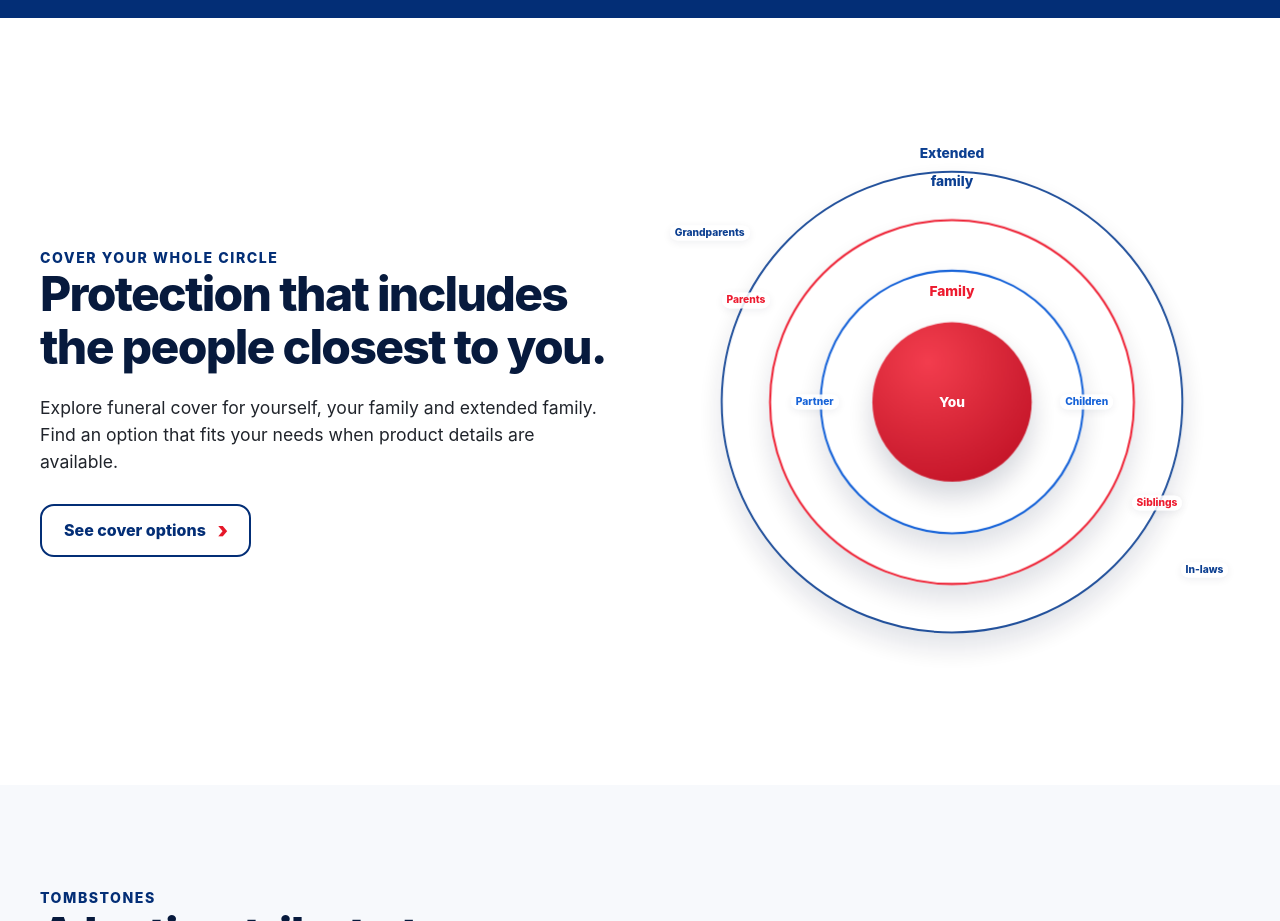
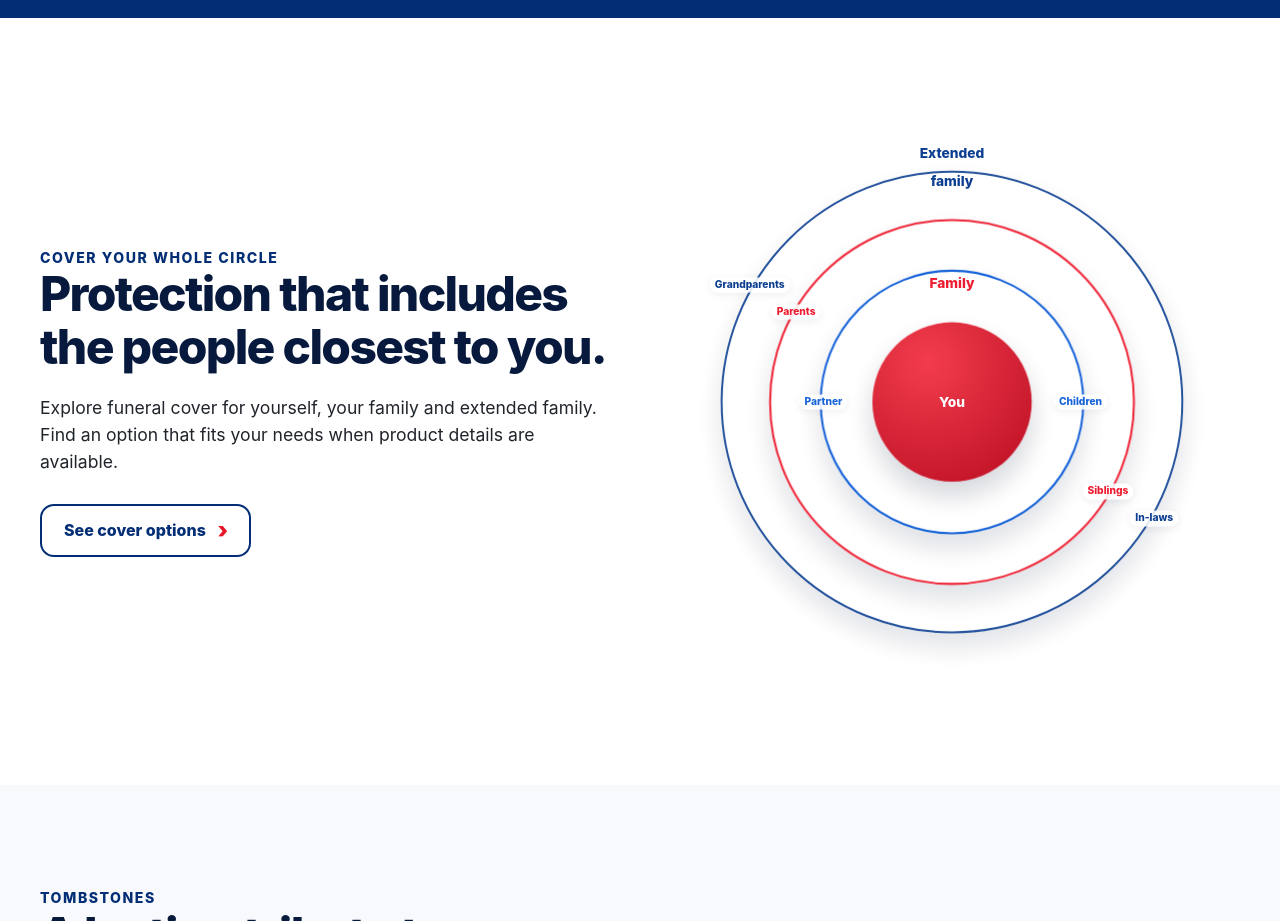
Before and after one commit to tiro-insure/tiro-insure, an Astro site: page / in a window 1280 px wide. Shown: the part 1048-1969 px from the top of the page. Built offline with nearby package versions, Linux system fonts and the light colour scheme; Astro itself is replaced by a stand-in of ours.

Commit message:
Align family labels with orbit rings

```diff
--- a/src/pages/index.astro
+++ b/src/pages/index.astro
@@ -139,27 +139,27 @@ const testimonialPlaceholders = [
   .section-header .heading { max-width: 760px; margin: 0; }
   .tombstone-copy > .eyebrow, .tombstone-copy > .heading { display: none; }
   .circle-card, .memorial-art { min-height: 320px; position: relative; overflow: hidden; background: var(--tiro-soft-white); }
-  .circle-card { min-height: 562px; display: grid; place-items: center; isolation: isolate; overflow: visible; border: 0; background: transparent; }
+  .circle-card { width: min(100%, 562px); min-height: 0; aspect-ratio: 1; justify-self: center; display: grid; place-items: center; isolation: isolate; overflow: visible; border: 0; background: transparent; }
   .ripple { position: absolute; top: 50%; left: 50%; border: 2px solid white; border-radius: 50%; box-shadow: 0 14px 28px #071a3d24, inset 0 1px #ffffff66; transform: translate(-50%, -50%); animation: ripple-breathe 5s ease-in-out infinite; }
-  .ripple-one { z-index: 4; width: 156px; height: 156px; border: 0; background: radial-gradient(circle at 35% 25%, #f33a4b, #b9081c); box-shadow: 0 14px 28px #071a3d30; }
-  .ripple-two { z-index: 3; width: 257px; height: 257px; border-color: #1763d8; background: transparent; animation-delay: -.8s; }
-  .ripple-three { z-index: 2; width: 360px; height: 360px; border-color: #ed1b2f; background: transparent; animation-delay: -1.6s; }
-  .ripple-four { z-index: 1; width: 467px; height: 467px; border-color: #0c3f91; background: transparent; animation-delay: -2.4s; }
+  .ripple-one { z-index: 4; width: 27.76%; aspect-ratio: 1; border: 0; background: radial-gradient(circle at 35% 25%, #f33a4b, #b9081c); box-shadow: 0 14px 28px #071a3d30; }
+  .ripple-two { z-index: 3; width: 45.73%; aspect-ratio: 1; border-color: #1763d8; background: transparent; animation-delay: -.8s; }
+  .ripple-three { z-index: 2; width: 64.06%; aspect-ratio: 1; border-color: #ed1b2f; background: transparent; animation-delay: -1.6s; }
+  .ripple-four { z-index: 1; width: 83.10%; aspect-ratio: 1; border-color: #0c3f91; background: transparent; animation-delay: -2.4s; }
   .circle-label { position: absolute; z-index: 5; color: var(--tiro-navy); font-size: .86rem; font-weight: 800; line-height: 1.05; text-align: center; }
   .circle-you { top: 50%; left: 50%; color: white; transform: translate(-50%, -50%); }
-  .circle-family { top: 78%; left: 50%; color: #ed1b2f; transform: translate(-50%, -275px); }
+  .circle-family { top: 29%; left: 50%; color: #ed1b2f; transform: translate(-50%, -50%); }
   .circle-extended { top: 7%; left: 50%; color: #0c3f91; transform: translate(-50%, 0); }
   .extended-word { position: relative; top: -14px; }
   .circle-member { position: absolute; z-index: 5; padding: 2px 5px; border-radius: 99px; background: #ffffffde; font-size: .64rem; font-weight: 800; line-height: 1.1; white-space: nowrap; box-shadow: 0 2px 8px #071a3d12; }
-  .member-partner, .member-children { top: 50%; color: #1763d8; transform: translateY(-50%); }
-  .member-partner { left: 22%; }
-  .member-children { right: 22%; }
-  .member-parents, .member-siblings { color: #ed1b2f; transform: translateY(-50%); }
-  .member-parents { top: 32%; left: 10%; }
-  .member-siblings { top: 68%; right: 10%; }
-  .member-grandparents, .member-inlaws { color: #0c3f91; transform: translateY(-50%); }
-  .member-grandparents { top: 20%; left: 1%; }
-  .member-inlaws { top: 80%; right: 2%; }
+  .member-partner, .member-children { top: 50%; color: #1763d8; transform: translate(-50%, -50%); }
+  .member-partner { left: 27.135%; }
+  .member-children { left: 72.865%; }
+  .member-parents, .member-siblings { color: #ed1b2f; transform: translate(-50%, -50%); }
+  .member-parents { top: 34%; left: 22.26%; }
+  .member-siblings { top: 66%; left: 77.74%; }
+  .member-grandparents, .member-inlaws { color: #0c3f91; transform: translate(-50%, -50%); }
+  .member-grandparents { top: 29.225%; left: 14.02%; }
+  .member-inlaws { top: 70.775%; left: 85.98%; }
   .button-arrow-red { display: inline-block; color: var(--tiro-red); font-size: 20px !important; font-weight: 900; line-height: 1; transform: scale(1.12); transform-origin: center; }
   @keyframes ripple-breathe { 0%, 100% { transform: translate(-50%, -50%) scale(.98); opacity: .88; } 50% { transform: translate(-50%, -50%) scale(1.03); opacity: 1; } }
   .memorial-art { background: #e9edf3; }
```
